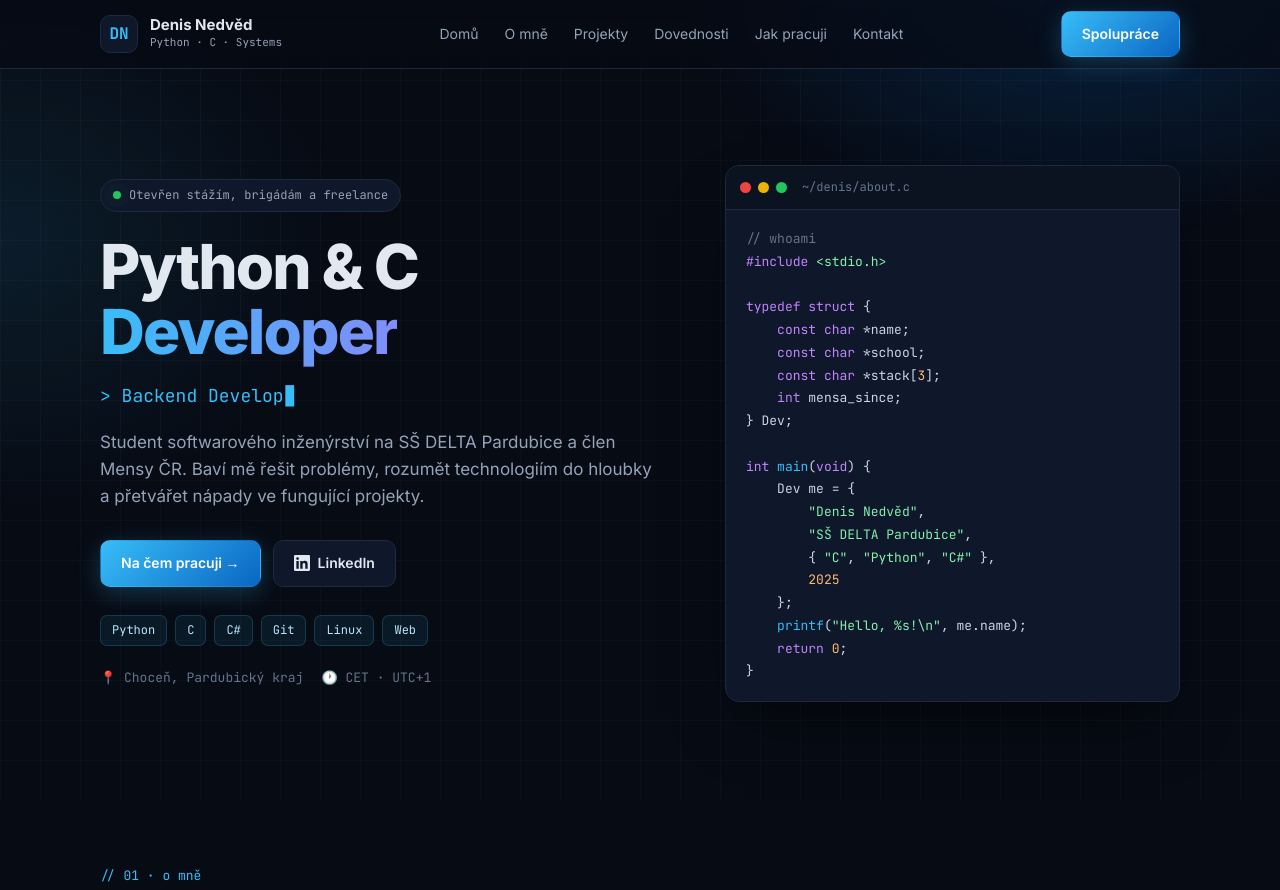
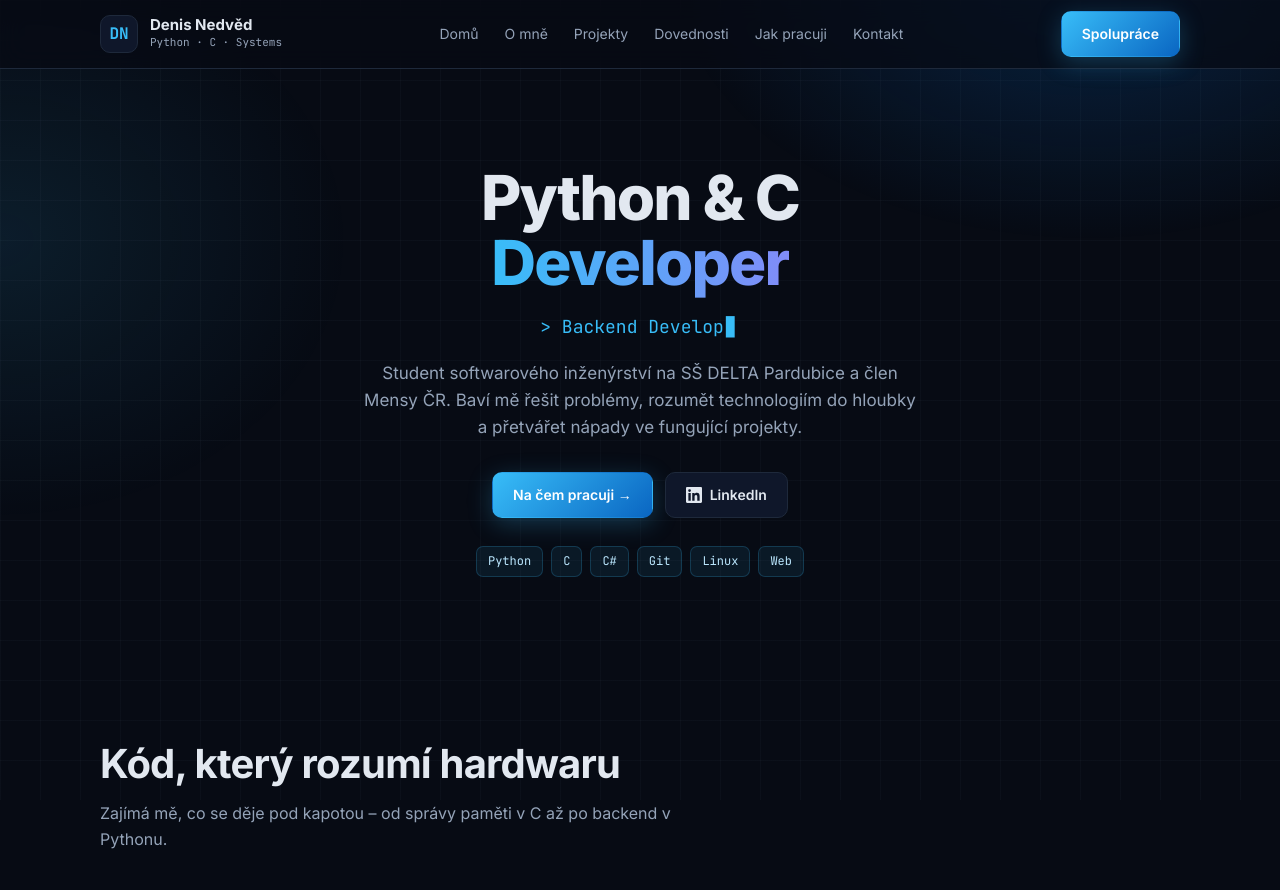
Before and after one commit to ggbosky/denisnedved, a plain HTML site: page index.html in a window 1280 px wide. Shown: the top 890 px of the page. Drawn offline with Linux system fonts and the light colour scheme.

Commit message:
Remove hero terminal, badges and section labels; center hero
Co-Authored-By: Claude Opus 5.5 <noreply@anthropic.com>
Claude-Session: https://claude.ai/code/session_01YXvXh9bB61QxFtQhwhYKKz

```diff
--- a/index.html
+++ b/index.html
@@ -46,11 +46,13 @@ nav .wrap{display:flex;align-items:center;justify-content:space-between;height:6
 
 /* HERO */
 .hero{padding:96px 0 80px}
-.hero .wrap{display:grid;grid-template-columns:1.25fr 1fr;gap:56px;align-items:center}
+.hero .wrap{display:block;text-align:center}
+.hero .lead{margin-left:auto;margin-right:auto}
+.hero .cta,.hero .chips{justify-content:center}
 .pill{display:inline-flex;align-items:center;gap:8px;font-family:var(--mono);font-size:12px;color:var(--muted);border:1px solid var(--line);background:var(--card);padding:6px 12px;border-radius:999px}
 .dot{width:8px;height:8px;border-radius:50%;background:var(--green);box-shadow:0 0 0 0 rgba(34,197,94,.6);animation:pulse 2s infinite}
 @keyframes pulse{70%{box-shadow:0 0 0 8px rgba(34,197,94,0)}100%{box-shadow:0 0 0 0 rgba(34,197,94,0)}}
-h1{font-size:clamp(38px,6vw,62px);line-height:1.05;font-weight:800;letter-spacing:-.03em;margin:22px 0 18px}
+h1{font-size:clamp(38px,6vw,62px);line-height:1.05;font-weight:800;letter-spacing:-.03em;margin:0 0 18px}
 .grad{background:linear-gradient(90deg,var(--accent),#818cf8);-webkit-background-clip:text;background-clip:text;color:transparent}
 .typed{font-family:var(--mono);color:var(--accent);font-size:clamp(15px,2vw,18px);min-height:28px}
 .typed::after{content:"▋";animation:blink 1s steps(1) infinite;margin-left:2px}
@@ -192,7 +194,6 @@ footer .wrap{display:flex;justify-content:space-between;gap:12px;flex-wrap:wrap}
 <header class="hero" id="home">
   <div class="wrap">
     <div class="reveal">
-      <span class="pill"><span class="dot"></span>Otevřen stážím, brigádám a freelance</span>
       <h1>Python & C<br><span class="grad">Developer</span></h1>
       <div class="typed" id="typed"></div>
       <p class="lead">Student softwarového inženýrství na SŠ DELTA Pardubice a člen Mensy ČR. Baví mě řešit problémy, rozumět technologiím do hloubky a přetvářet nápady ve fungující projekty.</p>
@@ -206,38 +207,12 @@ footer .wrap{display:flex;justify-content:space-between;gap:12px;flex-wrap:wrap}
       <div class="chips">
         <span class="chip">Python</span><span class="chip">C</span><span class="chip">C#</span><span class="chip">Git</span><span class="chip">Linux</span><span class="chip">Web</span>
       </div>
-      <div class="meta"><span>📍 Choceň, Pardubický kraj</span><span>🕐 CET · UTC+1</span></div>
-    </div>
-
-    <div class="term reveal">
-      <div class="term-top"><i style="background:#ef4444"></i><i style="background:#eab308"></i><i style="background:#22c55e"></i><span>~/denis/about.c</span></div>
-<pre><span class="c">// whoami</span>
-<span class="k">#include</span> <span class="s">&lt;stdio.h&gt;</span>
-
-<span class="k">typedef struct</span> {
-    <span class="k">const char</span> *name;
-    <span class="k">const char</span> *school;
-    <span class="k">const char</span> *stack[<span class="n">3</span>];
-    <span class="k">int</span> mensa_since;
-} Dev;
-
-<span class="k">int</span> <span class="f">main</span>(<span class="k">void</span>) {
-    Dev me = {
-        <span class="s">"Denis Nedvěd"</span>,
-        <span class="s">"SŠ DELTA Pardubice"</span>,
-        { <span class="s">"C"</span>, <span class="s">"Python"</span>, <span class="s">"C#"</span> },
-        <span class="n">2025</span>
-    };
-    <span class="f">printf</span>(<span class="s">"Hello, %s!\n"</span>, me.name);
-    <span class="k">return</span> <span class="n">0</span>;
-}</pre>
     </div>
   </div>
 </header>
 
 <section id="about">
   <div class="wrap">
-    <div class="eyebrow">// 01 · o mně</div>
     <h2>Kód, který rozumí hardwaru</h2>
     <p class="sub">Zajímá mě, co se děje pod kapotou – od správy paměti v C až po backend v Pythonu.</p>
 
@@ -289,7 +264,6 @@ footer .wrap{display:flex;justify-content:space-between;gap:12px;flex-wrap:wrap}
 
 <section id="devlog">
   <div class="wrap">
-    <div class="eyebrow">// 02 · dev log</div>
     <h2>Na čem aktuálně pracuji</h2>
     <p class="sub">Tři směry, kterým se právě věnuji – s průběžným stavem.</p>
 
@@ -335,7 +309,6 @@ footer .wrap{display:flex;justify-content:space-between;gap:12px;flex-wrap:wrap}
 
 <section id="skills">
   <div class="wrap">
-    <div class="eyebrow">// 03 · toolkit</div>
     <h2>Technické dovednosti</h2>
     <p class="sub">Nástroje a oblasti, se kterými denně pracuji.</p>
 
@@ -366,7 +339,6 @@ footer .wrap{display:flex;justify-content:space-between;gap:12px;flex-wrap:wrap}
 
 <section id="process">
   <div class="wrap">
-    <div class="eyebrow">// 04 · jak pracuji</div>
     <h2>Od nápadu k fungujícímu projektu</h2>
     <p class="sub">Každý projekt prochází stejnými kroky – jako když program prochází kompilací.</p>
 
@@ -390,7 +362,6 @@ footer .wrap{display:flex;justify-content:space-between;gap:12px;flex-wrap:wrap}
 <section id="contact">
   <div class="wrap">
     <div class="contact-box reveal">
-      <div class="eyebrow">// 05 · kontakt</div>
       <h2>Máte zajímavý projekt?</h2>
       <p class="sub">Jsem otevřen juniorním stážím a brigádám v IT (C nebo Python), freelance zakázkám a spolupráci na zajímavých projektech.</p>
       <div class="contacts">
```
